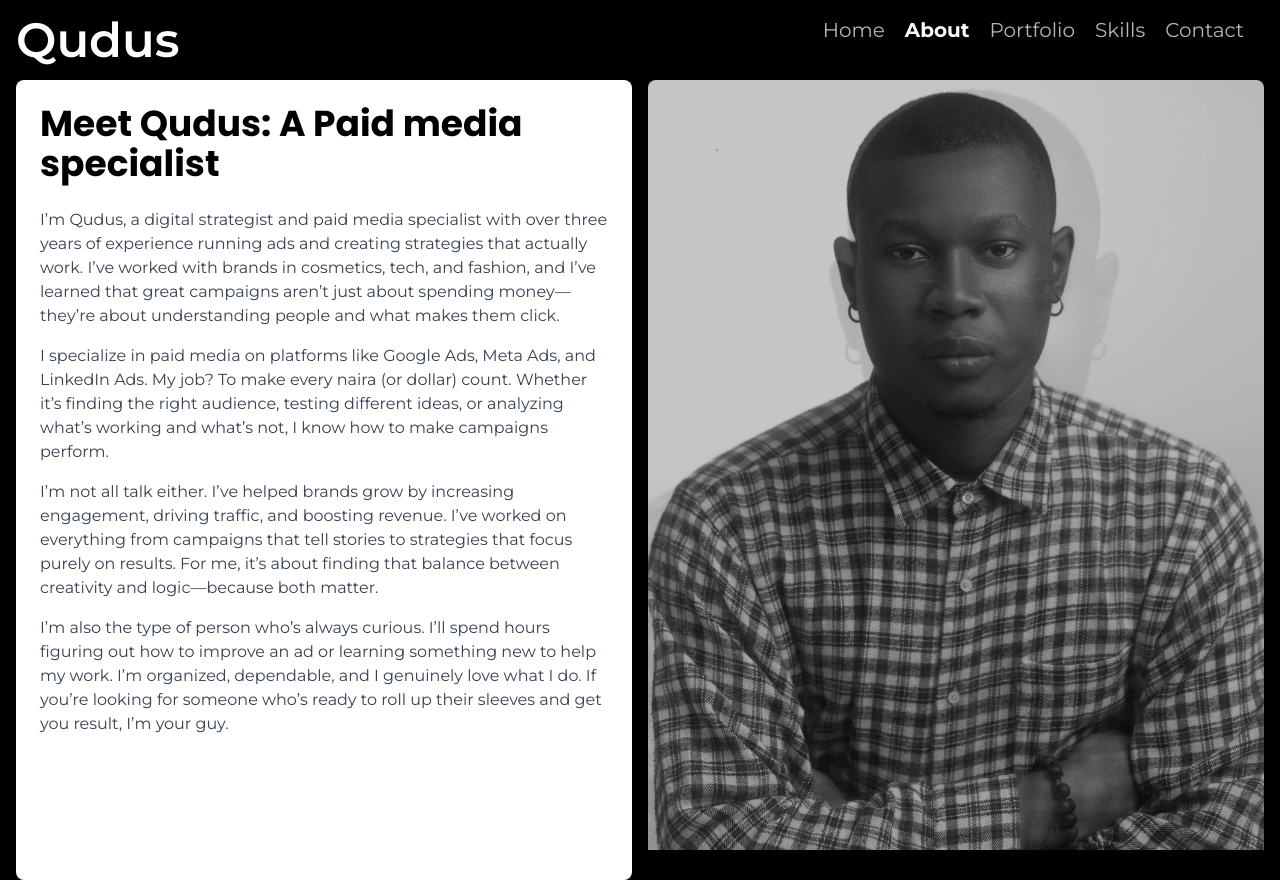
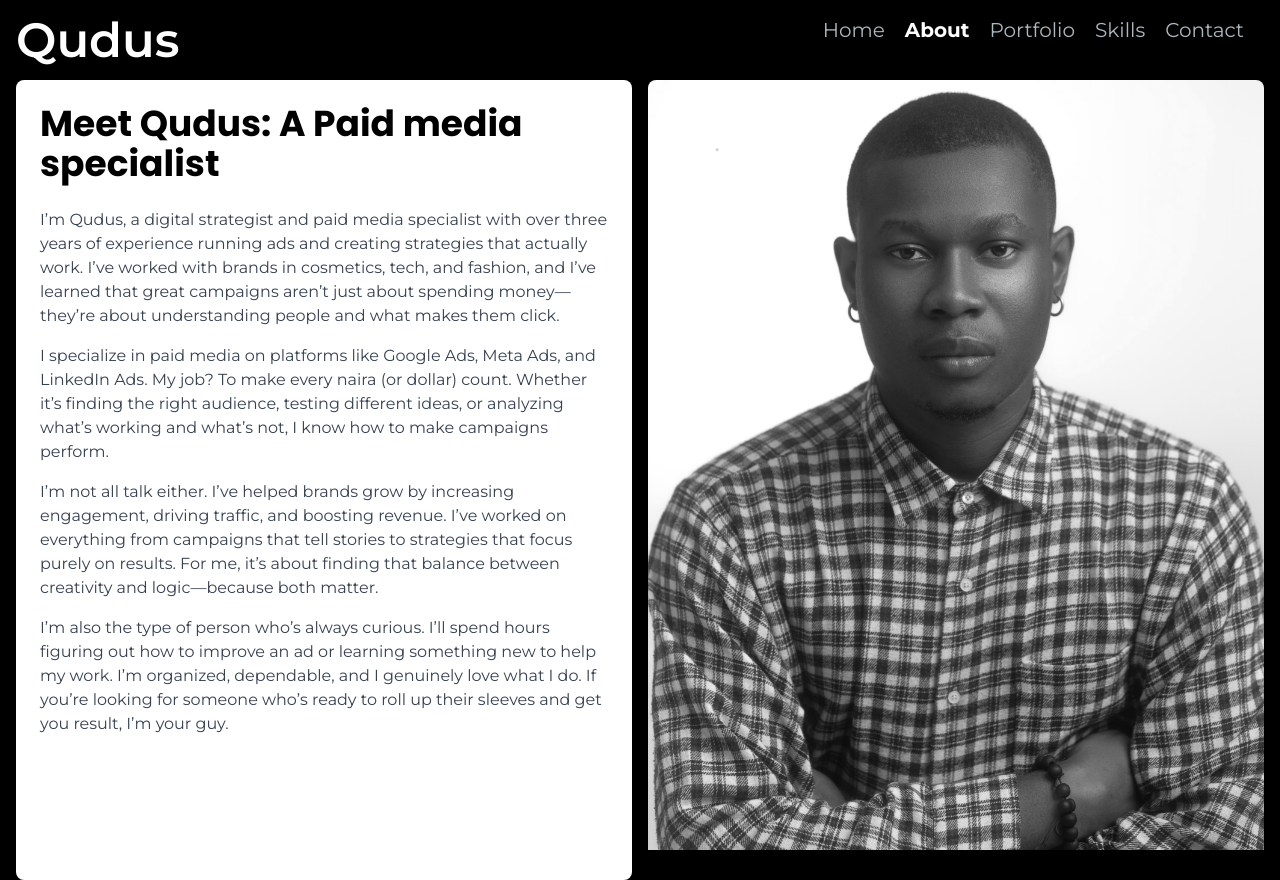
Before and after one commit to OluwafisayoIbrahim/QudusYoung, a Next.js app: page /about in a window 1280 px wide. Built offline with nearby package versions, Linux system fonts and the light colour scheme.

Commit message:
Add files via upload

```diff
--- a/src/app/about/page.js
+++ b/src/app/about/page.js
@@ -5,15 +5,19 @@ import { motion, AnimatePresence } from 'framer-motion';
 
 const About = () => {
   const [showImage, setShowImage] = useState(true);
+  const [isMounted, setIsMounted] = useState(false);
 
-  // Automatically switch images every 3 seconds
   useEffect(() => {
+    setIsMounted(true);
     const interval = setInterval(() => {
-      setShowImage((prev) => !prev); // Toggle between true and false
-    }, 5000); // Change image every 3 seconds
+      setShowImage((prev) => !prev);
+    }, 3000);
 
-    return () => clearInterval(interval); // Cleanup the interval on unmount
+    return () => clearInterval(interval); // Cleanup the interval
   }, []);
+
+  if (!isMounted) return null; // Render only on client-side
+
 
   return (
     <main className="min-h-screen pt-20 px-4 bg-black">
@@ -41,7 +45,6 @@ const About = () => {
 
         {/* Right Column */}
         <div className="relative xl:w-full xl:h-full lg:h-full 2xl:h-full sm:w-full sm:h-[300px] rounded-lg overflow-hidden">
-          {/* Use AnimatePresence to smoothly transition between images */}
           <AnimatePresence>
             {showImage ? (
               <motion.div
```
